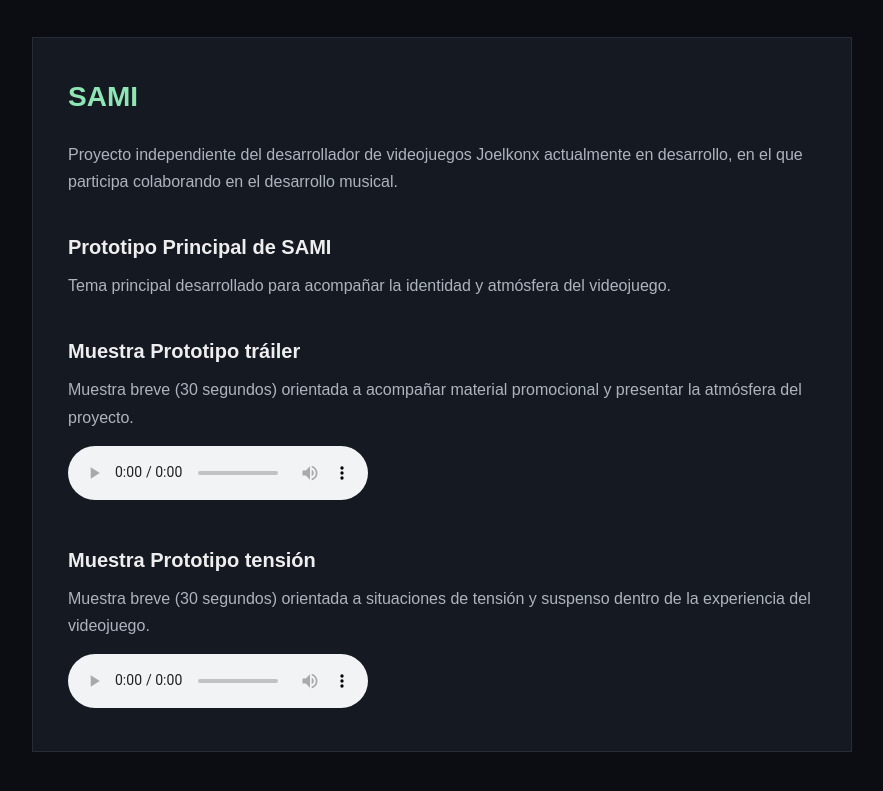
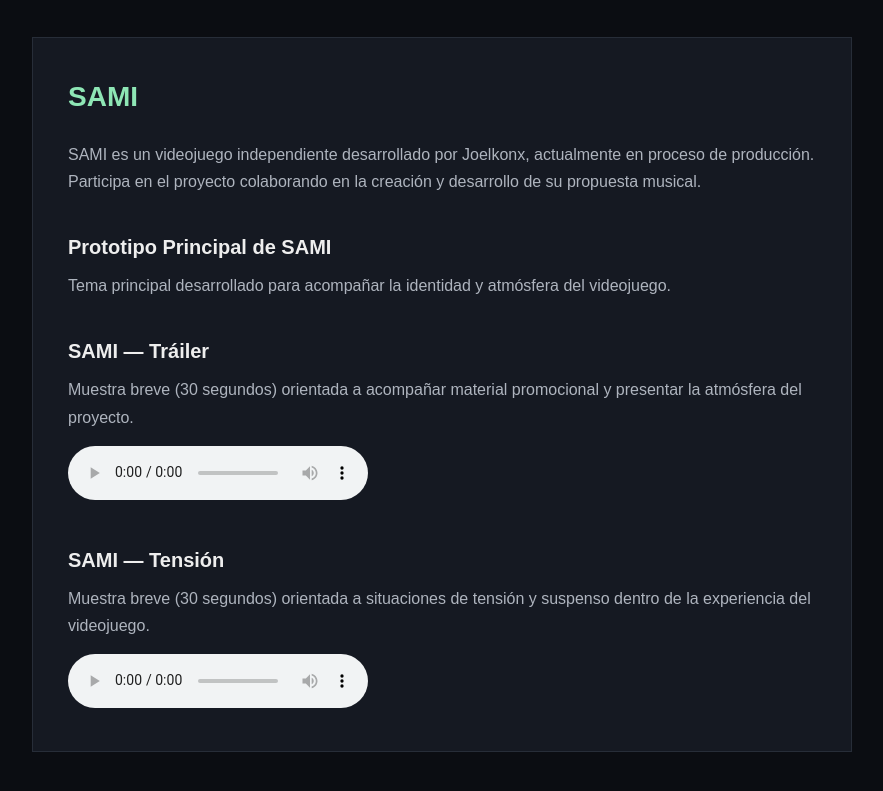
Before and after one commit to enriqueandre99/enriqueandre99.github.io, a plain HTML site: page index.html in a window 1280 px wide. Shown: the part 863-1654 px from the top of the page, without its empty margins (198-1081 px from the left). Drawn offline with Linux system fonts and the light colour scheme.

Commit message:
Update index.html

```diff
--- a/index.html
+++ b/index.html
@@ -43,8 +43,8 @@
             <h3>SAMI</h3>
 
             <p>
-                Proyecto independiente del desarrollador de videojuegos Joelkonx actualmente en desarrollo,
-                en el que participa colaborando en el desarrollo musical.
+                SAMI es un videojuego independiente desarrollado por Joelkonx, actualmente en proceso de producción.
+                Participa en el proyecto colaborando en la creación y desarrollo de su propuesta musical.
             </p>
 
 
@@ -56,7 +56,7 @@
             </p>
 
 
-            <h4>Muestra Prototipo tráiler</h4>
+            <h4>SAMI — Tráiler</h4>
 
             <p>
                 Muestra breve (30 segundos) orientada a acompañar material promocional
@@ -69,7 +69,7 @@
     </audio>
 
 
-            <h4>Muestra Prototipo tensión</h4>
+            <h4>SAMI — Tensión</h4>
 
             <p>
                 Muestra breve (30 segundos) orientada a situaciones de tensión y suspenso
```
